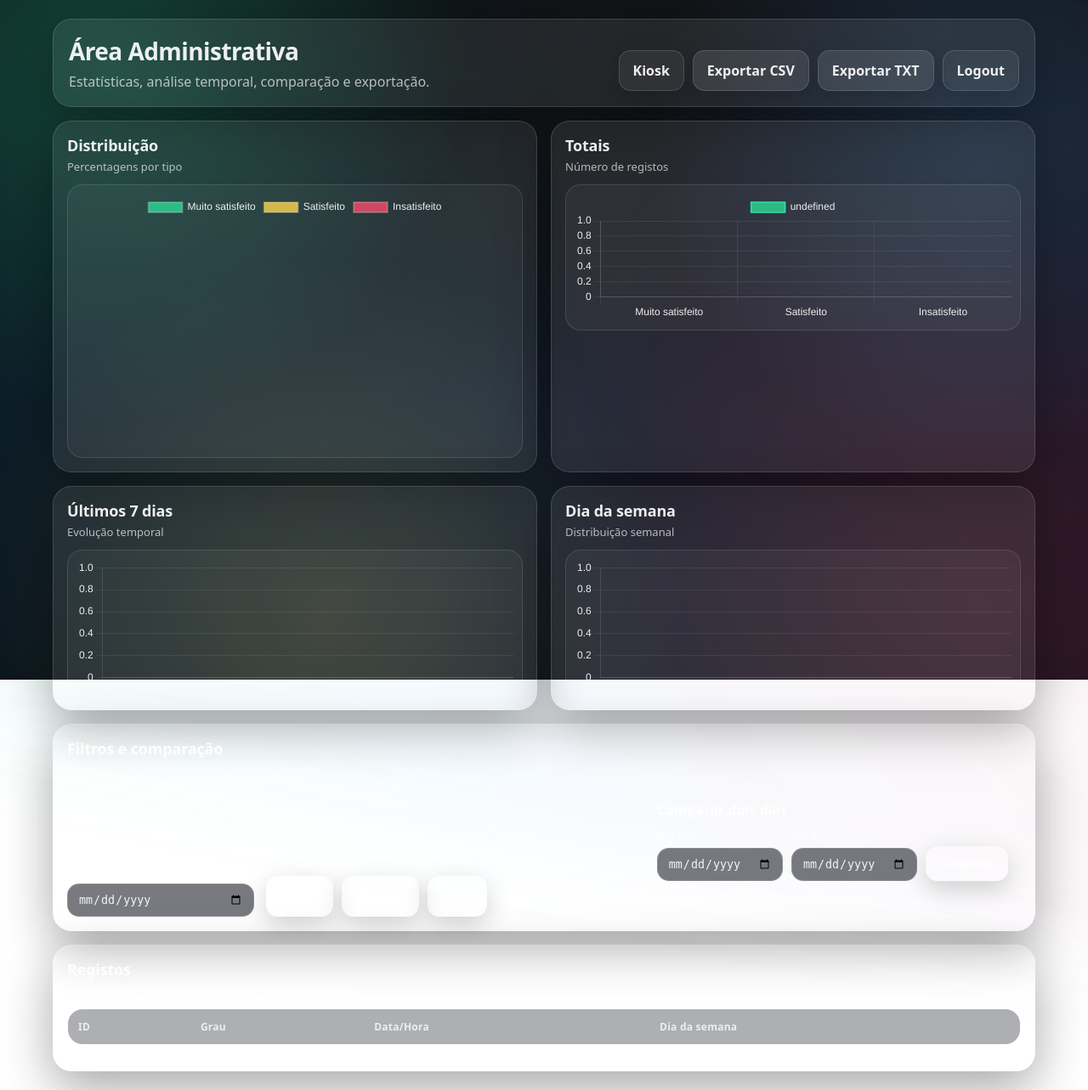
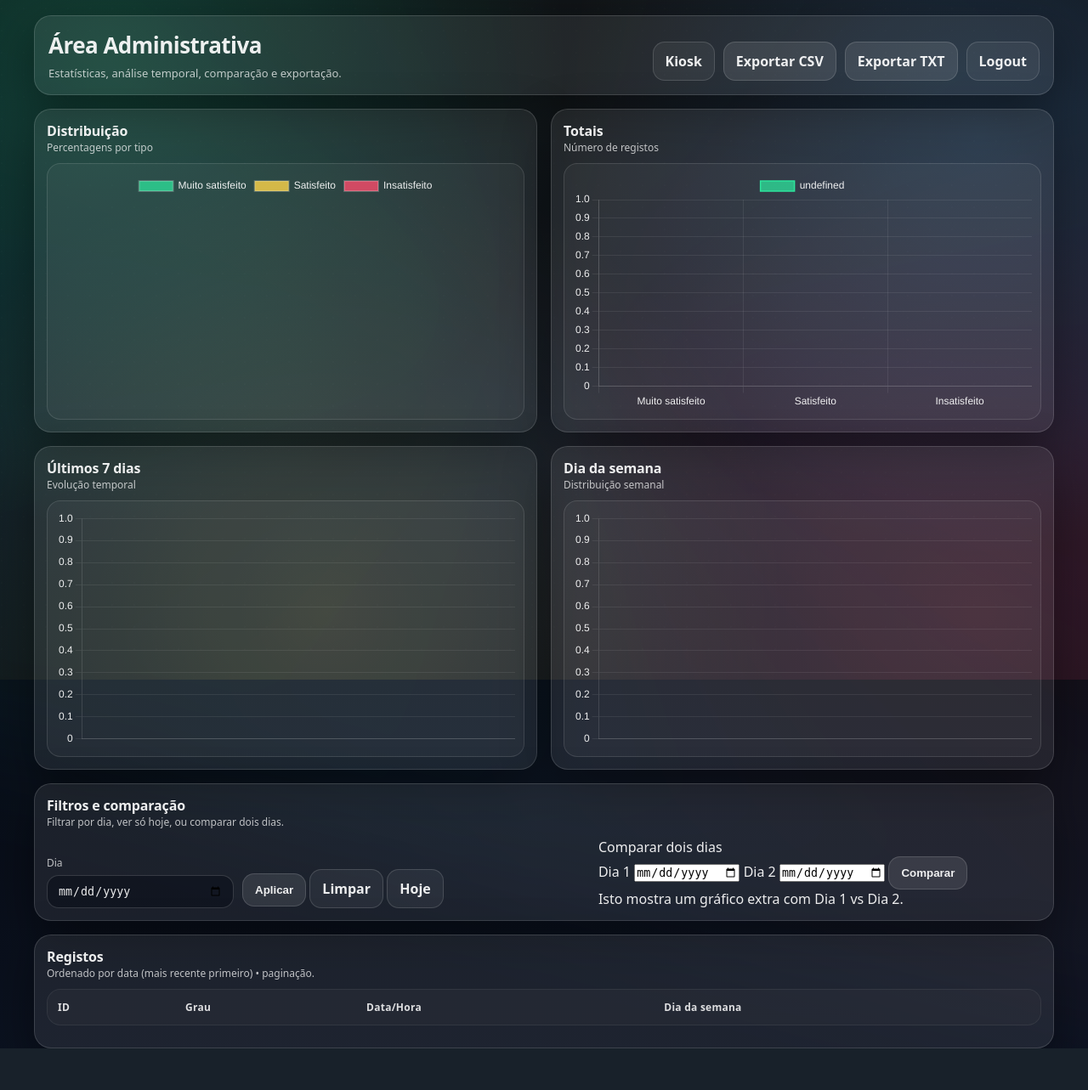
Before and after one commit to Vieira1-1/feedback-app, a Flask app: page /admin in a window 1280 px wide. Shown: the whole page at 85% size. After the commit the page ends 1234 px from the top, so only its background shows below. Run offline with Flask 3, Linux system fonts and the light colour scheme; data that the repository does not hold is empty.

Commit message:
Update style.css

```diff
--- a/static/style.css
+++ b/static/style.css
@@ -1,34 +1,44 @@
-/* ===== Reset ===== */
+/* =========================
+   RESET + THEME
+========================= */
 * { margin: 0; padding: 0; box-sizing: border-box; }
 html, body { height: 100%; }
 
-/* ===== Theme tokens ===== */
 :root{
-  --bg: #0b1220;
+  --bg1: #070b14;
+  --bg2: #0b1220;
+
+  --text: rgba(255,255,255,.92);
+  --muted: rgba(255,255,255,.72);
+
   --card: rgba(255,255,255,.08);
-  --card2: rgba(255,255,255,.10);
   --border: rgba(255,255,255,.14);
-  --text: rgba(255,255,255,.92);
-  --muted: rgba(255,255,255,.68);
-  --shadow: 0 20px 60px rgba(0,0,0,.35);
-  --radius: 22px;
 
-  --g1: #2ee59d;
-  --g2: #39b3ff;
-  --g3: #ffd64a;
-  --g4: #ff4d6d;
+  --shadow: 0 18px 55px rgba(0,0,0,.40);
+  --radius: 20px;
+
+  --btn: rgba(255,255,255,.10);
+  --btnHover: rgba(255,255,255,.14);
 }
 
-/* ===== Animated background pattern ===== */
+body{
+  font-family: system-ui, -apple-system, Segoe UI, Roboto, Arial, sans-serif;
+  color: var(--text);
+  background: linear-gradient(180deg, var(--bg1) 0%, var(--bg2) 60%, var(--bg1) 100%);
+}
+
+/* =========================
+   FUNDO COM PADRÃO ANIMADO
+========================= */
 .bg-pattern{
   position: fixed;
   inset: 0;
-  z-index: -2;
+  z-index: -1;
   background:
-    radial-gradient(700px 700px at 10% 10%, rgba(46,229,157,.22), transparent 60%),
-    radial-gradient(700px 700px at 90% 20%, rgba(57,179,255,.18), transparent 55%),
-    radial-gradient(700px 700px at 30% 90%, rgba(255,214,74,.14), transparent 60%),
-    radial-gradient(900px 900px at 90% 90%, rgba(255,77,109,.14), transparent 55%),
+    radial-gradient(900px 900px at 10% 10%, rgba(46,229,157,.20), transparent 60%),
+    radial-gradient(900px 900px at 90% 20%, rgba(57,179,255,.18), transparent 55%),
+    radial-gradient(900px 900px at 30% 90%, rgba(255,214,74,.14), transparent 60%),
+    radial-gradient(1000px 1000px at 90% 90%, rgba(255,77,109,.14), transparent 55%),
     linear-gradient(180deg, #070b14 0%, #0b1220 60%, #070b14 100%);
 }
 
@@ -36,231 +46,279 @@ html, body { height: 100%; }
   content:"";
   position: absolute;
   inset: 0;
-  background-image:
-    radial-gradient(rgba(255,255,255,.08) 1px, transparent 1px);
-  background-size: 28px 28px;
-  opacity: .25;
-  animation: drift 18s linear infinite;
+  background-image: radial-gradient(rgba(255,255,255,.08) 1px, transparent 1px);
+  background-size: 26px 26px;
+  opacity: .22;
+  animation: drift 16s linear infinite;
 }
 
 .bg-pattern::after{
   content:"";
   position: absolute;
-  inset: -20%;
+  inset: -25%;
   background:
-    conic-gradient(from 180deg, rgba(57,179,255,.10), rgba(46,229,157,.10), rgba(255,214,74,.08), rgba(255,77,109,.10), rgba(57,179,255,.10));
-  filter: blur(60px);
+    conic-gradient(from 180deg,
+      rgba(57,179,255,.10),
+      rgba(46,229,157,.10),
+      rgba(255,214,74,.08),
+      rgba(255,77,109,.10),
+      rgba(57,179,255,.10)
+    );
+  filter: blur(70px);
   opacity: .55;
-  animation: swirl 14s ease-in-out infinite alternate;
+  animation: swirl 12s ease-in-out infinite alternate;
 }
 
 @keyframes drift{
   0% { transform: translate3d(0,0,0); }
-  100% { transform: translate3d(-80px, -60px, 0); }
+  100% { transform: translate3d(-90px, -70px, 0); }
 }
-
 @keyframes swirl{
   0% { transform: rotate(0deg) scale(1); }
   100% { transform: rotate(25deg) scale(1.08); }
 }
 
-/* ===== Base ===== */
-body{
-  font-family: system-ui, -apple-system, Segoe UI, Roboto, Arial, sans-serif;
-  color: var(--text);
-}
-
-/* ===== Buttons ===== */
-.btn{
-  display: inline-flex;
-  align-items: center;
-  justify-content: center;
-  gap: 10px;
-  padding: 12px 16px;
-  border-radius: 14px;
-  border: 1px solid var(--border);
-  background: rgba(255,255,255,.10);
-  color: var(--text);
-  text-decoration: none;
-  font-weight: 650;
-  box-shadow: 0 10px 30px rgba(0,0,0,.18);
-  transition: transform .12s ease, filter .12s ease, background .12s ease;
-  cursor: pointer;
-}
-.btn:hover{ filter: brightness(1.05); transform: translateY(-1px); }
-.btn:active{ transform: translateY(0px) scale(.99); }
-.btn.ghost{ background: rgba(255,255,255,.06); }
-
-/* ===== Kiosk ===== */
+/* =========================
+   KIOSK (FULL SCREEN) - VERTICAL GARANTIDO
+========================= */
 body.kiosk{
-  height: 100vh;
+  width: 100vw;
+  height: 100dvh;
   overflow: hidden;
 }
 
-.kiosk-shell{
-  height: 100%;
-  display: grid;
-  grid-template-rows: auto 1fr auto;
-  padding: 20px;
-  gap: 16px;
+/* ✅ FORÇA VERTICAL (mata qualquer CSS antigo) */
+.kiosk-full{
+  width: 100vw !important;
+  height: 100dvh !important;
+  display: grid !important;
+
+  grid-template-columns: 1fr !important;
+  grid-template-rows: 1fr 1fr 1fr !important;
+
+  gap: 0 !important;
+  padding: 0 !important;
+  margin: 0 !important;
 }
 
-.kiosk-header{
-  display: flex;
-  gap: 14px;
-  align-items: center;
-  padding: 16px 16px;
-  border-radius: var(--radius);
-  background: var(--card);
-  border: 1px solid var(--border);
-  box-shadow: var(--shadow);
-}
+/* Botões ocupam cada faixa toda */
+.kiosk-btn{
+  width: 100% !important;
+  height: 100% !important;
 
-.brand-dot{
-  width: 14px; height: 14px;
-  border-radius: 50%;
-  background: linear-gradient(135deg, var(--g2), var(--g1));
-  box-shadow: 0 0 0 6px rgba(57,179,255,.14);
-  flex: none;
-}
-
-.kiosk-header h1{
-  font-size: 28px;
-  letter-spacing: -0.02em;
-}
-.kiosk-header p{
-  margin-top: 4px;
-  color: var(--muted);
-  font-size: 14px;
-}
-
-.kiosk-grid{
-  height: 100%;
-  display: grid;
-  grid-template-columns: 1fr;
-  gap: 14px;
-}
-
-@media (min-width: 900px){
-  .kiosk-shell{ padding: 24px; }
-  .kiosk-grid{
-    grid-template-columns: 1fr 1fr 1fr;
-  }
-}
-
-.kiosk-btn{
-  width: 100%;
-  height: 100%;
-  min-height: 140px;
-  border: 1px solid rgba(255,255,255,.18);
-  border-radius: 26px;
-  background: rgba(255,255,255,.06);
-  color: var(--text);
-  box-shadow: var(--shadow);
+  border: none;
+  border-radius: 0;
   cursor: pointer;
 
   display: grid;
   place-items: center;
-  gap: 8px;
-  padding: 18px 16px;
 
-  transition: transform .12s ease, filter .12s ease, border-color .12s ease;
+  /* ✅ bom para vertical: baseado em altura */
+  font-size: clamp(96px, 12vh, 190px);
+  line-height: 1;
+
   position: relative;
   overflow: hidden;
+
+  transition: transform .12s ease, filter .12s ease;
 }
 
+/* brilho suave */
 .kiosk-btn::before{
   content:"";
-  position: absolute;
-  inset: -60%;
-  background: radial-gradient(circle at 30% 30%, rgba(255,255,255,.16), transparent 55%);
-  transform: rotate(10deg);
+  position:absolute;
+  inset:-80%;
+  background: radial-gradient(circle at 30% 30%, rgba(255,255,255,.22), transparent 60%);
+  transform: rotate(12deg);
+  pointer-events:none;
 }
 
-.kiosk-btn:hover{ transform: translateY(-2px); filter: brightness(1.05); }
-.kiosk-btn:active{ transform: translateY(0px) scale(.99); }
-
-.kiosk-btn .emoji{
-  font-size: 72px;
-  line-height: 1;
-  filter: drop-shadow(0 12px 24px rgba(0,0,0,.25));
-}
-.kiosk-btn .label{
-  font-size: 18px;
-  font-weight: 750;
-  letter-spacing: -0.01em;
-  color: rgba(255,255,255,.90);
+/* hover leve (PC) */
+.kiosk-btn:hover{
+  filter: brightness(1.03);
 }
 
-/* accent borders per button */
-.kiosk-btn.very-happy{ border-color: rgba(46,229,157,.45); }
-.kiosk-btn.happy{ border-color: rgba(255,214,74,.50); }
-.kiosk-btn.sad{ border-color: rgba(255,77,109,.50); }
-
-.kiosk-footer{
-  display: flex;
-  justify-content: space-between;
-  align-items: center;
-  gap: 12px;
-  padding: 14px 16px;
-  border-radius: var(--radius);
-  background: rgba(255,255,255,.06);
-  border: 1px solid var(--border);
-}
-.hint{ color: var(--muted); font-size: 13px; }
-.admin-link{
-  color: rgba(255,255,255,.92);
-  text-decoration: none;
-  font-weight: 750;
-  border-bottom: 1px dashed rgba(255,255,255,.4);
+/* clique com impacto */
+.kiosk-btn:active{
+  transform: scale(0.985);
+  filter: brightness(.95);
 }
 
-/* Toast */
-.toast{
+/* seleção */
+.kiosk-btn.is-selected{
+  outline: 6px solid rgba(255,255,255,.22);
+  filter: brightness(1.05);
+  animation: selectedPulse .55s ease-in-out infinite alternate;
+}
+
+@keyframes selectedPulse{
+  0%{ transform: scale(1); }
+  100%{ transform: scale(1.01); }
+}
+
+/* bloqueado */
+.kiosk-btn.is-locked{
+  cursor: not-allowed;
+  filter: saturate(.85) brightness(.95);
+}
+
+/* erro -> shake */
+.kiosk-btn.is-error{
+  animation: shake .35s ease;
+}
+
+@keyframes shake{
+  0%{ transform: translateX(0); }
+  25%{ transform: translateX(-7px); }
+  50%{ transform: translateX(7px); }
+  75%{ transform: translateX(-4px); }
+  100%{ transform: translateX(0); }
+}
+
+/* cores */
+.kiosk-btn.very-happy{
+  background:
+    radial-gradient(900px 900px at 20% 30%, rgba(255,255,255,.14), transparent 55%),
+    linear-gradient(135deg, rgba(46,229,157,.75), rgba(24,185,123,.88));
+  color:#fff;
+}
+.kiosk-btn.happy{
+  background:
+    radial-gradient(900px 900px at 20% 30%, rgba(255,255,255,.14), transparent 55%),
+    linear-gradient(135deg, rgba(255,214,74,.86), rgba(255,183,3,.95));
+  color:#111;
+}
+.kiosk-btn.sad{
+  background:
+    radial-gradient(900px 900px at 20% 30%, rgba(255,255,255,.14), transparent 55%),
+    linear-gradient(135deg, rgba(255,77,109,.82), rgba(214,40,57,.94));
+  color:#fff;
+}
+
+/* Ripple */
+.ripple{
+  position: absolute;
+  width: 14px;
+  height: 14px;
+  border-radius: 999px;
+  transform: translate(-50%, -50%) scale(1);
+  background: rgba(255,255,255,.35);
+  pointer-events: none;
+  animation: ripple 520ms ease-out forwards;
+  filter: blur(.2px);
+}
+
+@keyframes ripple{
+  to{
+    opacity: 0;
+    transform: translate(-50%, -50%) scale(26);
+  }
+}
+
+/* =========================
+   POPUP (bounce + glow + barra)
+========================= */
+.kiosk-overlay{
   position: fixed;
-  left: 50%;
-  bottom: 26px;
-  transform: translateX(-50%) translateY(20px);
+  inset: 0;
+  display: grid;
+  place-items: center;
   opacity: 0;
   pointer-events: none;
-  transition: opacity .18s ease, transform .18s ease;
+  transition: opacity .18s ease;
+  background: rgba(0,0,0,.38);
+  backdrop-filter: blur(7px);
 }
-.toast.show{
+
+.kiosk-overlay.show{
   opacity: 1;
-  transform: translateX(-50%) translateY(0);
+  pointer-events: all;
 }
-.toast-inner{
-  display: flex;
-  align-items: center;
-  gap: 12px;
-  padding: 14px 16px;
-  border-radius: 18px;
+
+.popup{
+  width: min(520px, 92vw);
+  border-radius: 22px;
   border: 1px solid rgba(255,255,255,.18);
   background: rgba(15,20,34,.92);
-  box-shadow: 0 20px 70px rgba(0,0,0,.45);
+  box-shadow: 0 35px 110px rgba(0,0,0,.60);
+  padding: 22px;
+  text-align: center;
+
+  opacity: 0;
+  transform: translateY(14px) scale(.96);
+  animation: popupBounce .28s cubic-bezier(.2,.9,.2,1.2) forwards;
+
+  position: relative;
 }
-.toast-icon{
-  width: 36px; height: 36px;
-  border-radius: 12px;
+
+@keyframes popupBounce{
+  to { opacity: 1; transform: translateY(0) scale(1); }
+}
+
+.popup::after{
+  content:"";
+  position:absolute;
+  inset:-30%;
+  background: conic-gradient(from 180deg, rgba(57,179,255,.14), rgba(46,229,157,.14), rgba(255,214,74,.12), rgba(255,77,109,.14), rgba(57,179,255,.14));
+  filter: blur(60px);
+  opacity: .45;
+  z-index: -1;
+}
+
+.popup-icon{
+  width: 72px;
+  height: 72px;
+  margin: 0 auto 10px auto;
+  border-radius: 20px;
   display: grid;
   place-items: center;
-  background: rgba(46,229,157,.18);
-  border: 1px solid rgba(46,229,157,.35);
+  font-size: 38px;
+  background: rgba(255,255,255,.08);
+  border: 1px solid rgba(255,255,255,.14);
 }
-.toast-title{ font-weight: 800; letter-spacing: -0.01em; }
-.toast-sub{ color: var(--muted); font-size: 13px; margin-top: 2px; }
 
-/* ===== Admin ===== */
+.popup-title{
+  font-size: 28px;
+  font-weight: 950;
+  letter-spacing: -0.02em;
+}
+
+.popup-sub{
+  margin-top: 6px;
+  color: rgba(255,255,255,.80);
+  font-size: 14px;
+}
+
+.popup-bar{
+  margin-top: 14px;
+  height: 8px;
+  border-radius: 999px;
+  background: rgba(255,255,255,.10);
+  overflow: hidden;
+  border: 1px solid rgba(255,255,255,.12);
+}
+
+.popup-bar span{
+  display: block;
+  height: 100%;
+  transform-origin: left;
+  transform: scaleX(0);
+  background: rgba(57,179,255,.55);
+}
+
+/* =========================
+   ADMIN (layout limpo)
+========================= */
 body.admin{
-  min-height: 100vh;
+  min-height: 100dvh;
+  padding: 18px;
 }
 
 .admin-shell{
-  padding: 22px;
+  max-width: 1200px;
+  margin: 0 auto;
   display: grid;
   gap: 16px;
-  max-width: 1200px;
-  margin: 0 auto;
 }
 
 .admin-header{
@@ -268,27 +326,55 @@ body.admin{
   align-items: flex-end;
   justify-content: space-between;
   gap: 16px;
-  padding: 18px;
+  padding: 16px;
   border-radius: var(--radius);
   background: var(--card);
   border: 1px solid var(--border);
   box-shadow: var(--shadow);
 }
 
-.admin-title h1{ font-size: 28px; letter-spacing: -0.02em; }
-.admin-title p{ color: var(--muted); margin-top: 6px; }
+.admin-title h1{
+  font-size: 26px;
+  letter-spacing: -0.02em;
+}
+.admin-title p{
+  margin-top: 6px;
+  color: var(--muted);
+  font-size: 13px;
+}
 
-.admin-actions{ display: flex; gap: 10px; flex-wrap: wrap; }
+.admin-actions{
+  display: flex;
+  gap: 10px;
+  flex-wrap: wrap;
+  justify-content: flex-end;
+}
+
+.btn{
+  display: inline-flex;
+  align-items: center;
+  justify-content: center;
+  padding: 11px 14px;
+  border-radius: 14px;
+  border: 1px solid var(--border);
+  background: var(--btn);
+  color: var(--text);
+  text-decoration: none;
+  font-weight: 750;
+  cursor: pointer;
+  transition: transform .12s ease, filter .12s ease, background .12s ease;
+}
+.btn:hover{ filter: brightness(1.06); background: var(--btnHover); transform: translateY(-1px); }
+.btn:active{ transform: translateY(0) scale(.99); }
+.btn.ghost{ background: rgba(255,255,255,.06); }
 
 .admin-cards{
   display: grid;
   grid-template-columns: 1fr;
   gap: 16px;
 }
-@media (min-width: 960px){
-  .admin-cards{
-    grid-template-columns: 1fr 1fr;
-  }
+@media (min-width: 980px){
+  .admin-cards{ grid-template-columns: 1fr 1fr; }
 }
 
 .card{
@@ -296,66 +382,61 @@ body.admin{
   background: var(--card);
   border: 1px solid var(--border);
   box-shadow: var(--shadow);
-  padding: 16px;
+  padding: 14px;
 }
-
 .card.wide{ grid-column: 1 / -1; }
 
+.card-head{
+  display: flex;
+  align-items: baseline;
+  justify-content: space-between;
+  gap: 12px;
+  margin-bottom: 10px;
+}
 .card-head h2{
-  font-size: 18px;
+  font-size: 16px;
   letter-spacing: -0.01em;
 }
 .card-head p{
   color: var(--muted);
-  margin-top: 4px;
-  font-size: 13px;
-}
-.card-head.row{
-  display: flex;
-  align-items: flex-start;
-  justify-content: space-between;
-  gap: 12px;
-}
-
-.pill{
-  padding: 10px 12px;
-  border-radius: 999px;
-  border: 1px solid rgba(255,255,255,.14);
-  background: rgba(255,255,255,.06);
-  color: rgba(255,255,255,.86);
-  font-size: 13px;
+  font-size: 12px;
 }
 
 .chart-wrap{
-  margin-top: 12px;
-  padding: 10px;
-  border-radius: 18px;
+  border-radius: 16px;
   border: 1px solid rgba(255,255,255,.12);
   background: rgba(255,255,255,.04);
+  padding: 10px;
+}
+.chart-wrap canvas{
+  width: 100% !important;
+  height: 260px !important;
+  display: block;
+}
+@media (min-width: 980px){
+  .chart-wrap canvas{ height: 280px !important; }
 }
 
-/* Filters */
 .filters{
-  margin-top: 12px;
   display: grid;
   grid-template-columns: 1fr;
-  gap: 14px;
+  gap: 12px;
 }
-@media (min-width: 900px){
-  .filters{ grid-template-columns: 1.2fr .8fr; }
+@media (min-width: 980px){
+  .filters{ grid-template-columns: 1.1fr .9fr; }
 }
 
 .filter-form{
   display: flex;
-  gap: 14px;
+  gap: 10px;
   align-items: flex-end;
   flex-wrap: wrap;
 }
 .filter-form label{
   display: grid;
   gap: 6px;
-  font-size: 13px;
   color: var(--muted);
+  font-size: 12px;
 }
 .filter-form input{
   width: 220px;
@@ -364,79 +445,42 @@ body.admin{
   border: 1px solid rgba(255,255,255,.16);
   background: rgba(10,14,24,.55);
   color: var(--text);
-}
-.filter-actions{ display: flex; gap: 10px; flex-wrap: wrap; }
-
-.compare-box{
-  border-radius: 18px;
-  border: 1px dashed rgba(255,255,255,.18);
-  background: rgba(255,255,255,.04);
-  padding: 14px;
-}
-.compare-title{
-  font-weight: 800;
-  margin-bottom: 10px;
-}
-.compare-row{
-  display: grid;
-  grid-template-columns: 1fr 1fr auto;
-  gap: 10px;
-  align-items: end;
-}
-.compare-row label{
-  display: grid;
-  gap: 6px;
-  font-size: 13px;
-  color: var(--muted);
-}
-.compare-row input{
-  padding: 10px 12px;
-  border-radius: 14px;
-  border: 1px solid rgba(255,255,255,.16);
-  background: rgba(10,14,24,.55);
-  color: var(--text);
-}
-.compare-hint{
-  margin-top: 10px;
-  color: var(--muted);
-  font-size: 12px;
+  outline: none;
 }
 
-/* Table */
 .table-wrap{
-  margin-top: 12px;
+  margin-top: 10px;
+  border-radius: 16px;
   overflow: auto;
-  border-radius: 18px;
   border: 1px solid rgba(255,255,255,.12);
+  background: rgba(10,14,24,.35);
 }
 table{
   width: 100%;
-  min-width: 720px;
+  min-width: 760px;
   border-collapse: collapse;
-  background: rgba(10,14,24,.35);
 }
 thead th{
-  text-align: left;
-  padding: 12px 12px;
+  position: sticky;
+  top: 0;
+  background: rgba(255,255,255,.06);
+  color: rgba(255,255,255,.85);
   font-size: 12px;
   letter-spacing: .02em;
-  color: rgba(255,255,255,.78);
-  background: rgba(255,255,255,.06);
-  position: sticky;
-  top: 0;
+  text-align: left;
+  padding: 12px;
 }
 tbody td{
-  padding: 12px 12px;
+  padding: 12px;
   border-top: 1px solid rgba(255,255,255,.08);
-  color: rgba(255,255,255,.86);
+  color: rgba(255,255,255,.90);
 }
 tbody tr:hover{
   background: rgba(255,255,255,.05);
 }
 
-/* Pagination */
 .pagination{
-  margin-top: 14px;
+  margin-top: 12px;
   display: flex;
   gap: 8px;
   flex-wrap: wrap;
@@ -446,12 +490,15 @@ tbody tr:hover{
   border-radius: 14px;
   border: 1px solid rgba(255,255,255,.14);
   background: rgba(255,255,255,.06);
-  color: rgba(255,255,255,.88);
+  color: rgba(255,255,255,.92);
   text-decoration: none;
-  font-weight: 700;
-  transition: filter .12s ease, transform .12s ease;
+  font-weight: 800;
+  transition: transform .12s ease, filter .12s ease, background .12s ease;
 }
-.page:hover{ filter: brightness(1.05); transform: translateY(-1px); }
+.page:hover{
+  transform: translateY(-1px);
+  filter: brightness(1.05);
+}
 .page.active{
   background: rgba(57,179,255,.18);
   border-color: rgba(57,179,255,.45);
```
